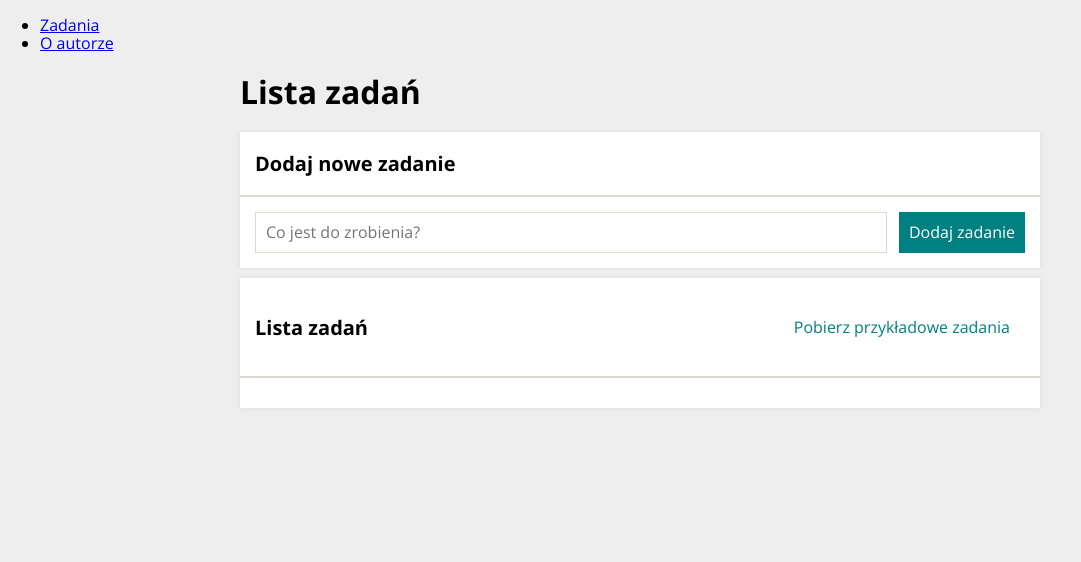
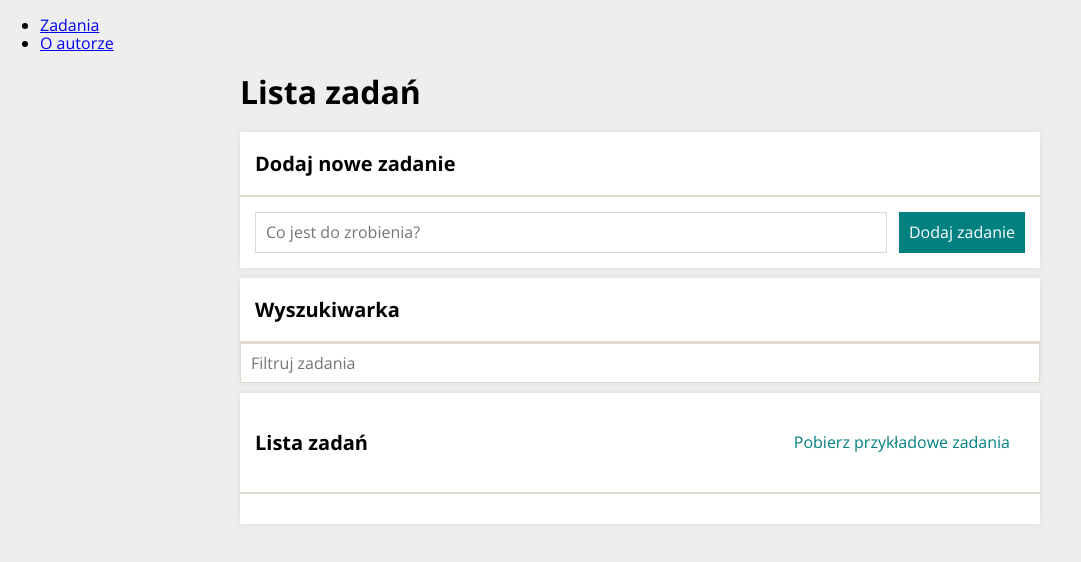
Before and after one commit to KingaGrelewicz/todos-list-react, a React (Create React App) app: page /#/zadania in a window 1280 px wide. Shown: the top 562 px of the page, without its empty margins (0-1081 px from the left). Built offline with nearby package versions, Linux system fonts and the light colour scheme.

Commit message:
search component created

```diff
--- /dev/null
+++ b/src/features/tasks/TasksPage/Search/index.js
@@ -0,0 +1,28 @@
+import { useHistory, useLocation } from "react-router-dom";
+import Input from "../../Input";
+
+export default () => {
+    const location = useLocation();
+    const history = useHistory();
+    const query = (new URLSearchParams(location.search).get("szukaj"));
+
+    const onInputChange = ({target}) => {
+        const searchParams = new URLSearchParams(location.search);
+
+        if(target.value.trim() === "") {
+            searchParams.delete("szukaj");
+        } else {
+            searchParams.set("szukaj", target.value);
+        }
+
+        history.push(`${location.pathname}?${searchParams.toString()}`);
+    };
+
+    return (
+        <Input
+            placeholder="Filtruj zadania"
+            value={query || ""}
+            onChange={onInputChange}
+        />
+    );
+};
--- a/src/features/tasks/TasksPage/index.js
+++ b/src/features/tasks/TasksPage/index.js
@@ -4,6 +4,7 @@
 import Section from "../../../common/Section";
 import Header from "../../../common/Header";
 import Container from "../../../common/Container";
+import Search from "../TasksPage/Search";
 
 function TasksPage() {
   return (
@@ -12,6 +13,10 @@
       <Section
         title="Dodaj nowe zadanie"
         body={<Form />}
+      />
+      <Section
+        title="Wyszukiwarka"
+        body={<Search />}
       />
       <Section
         title="Lista zadań"
```
